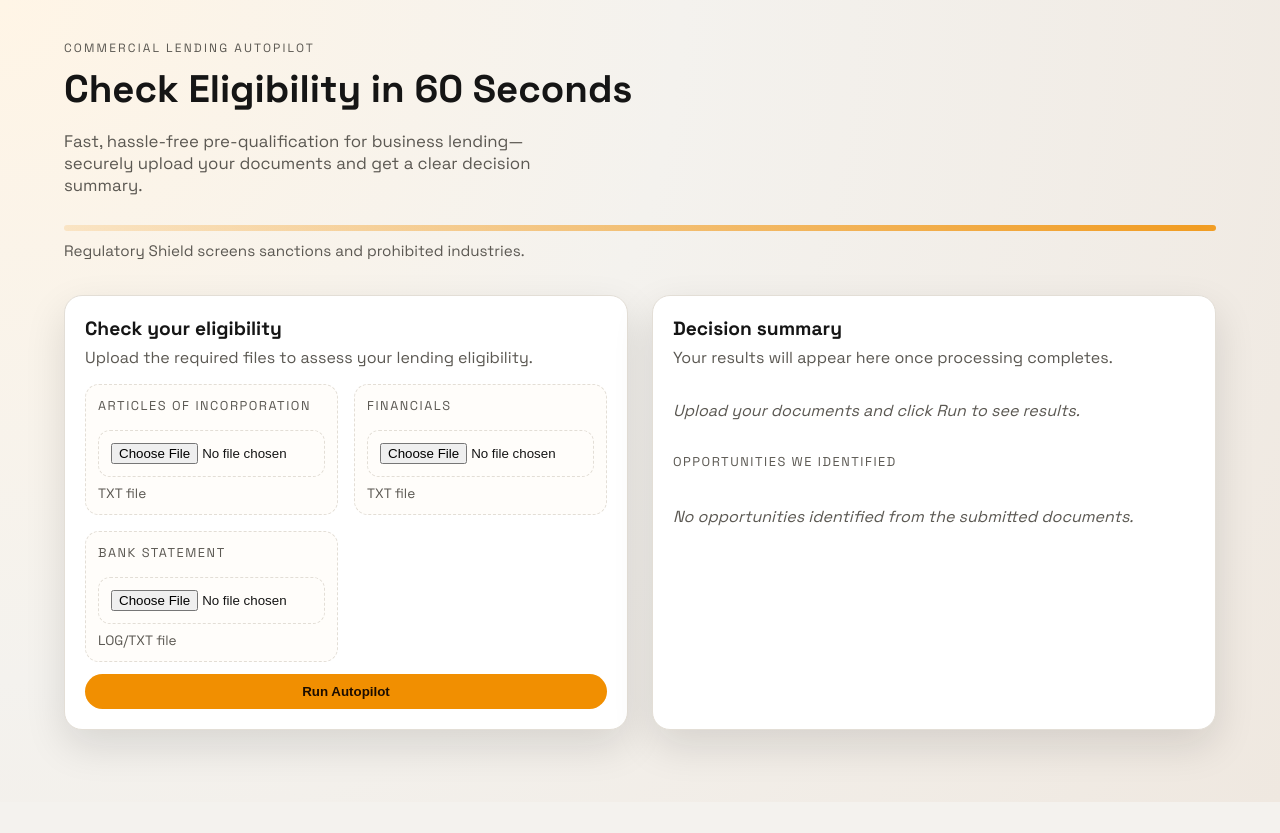
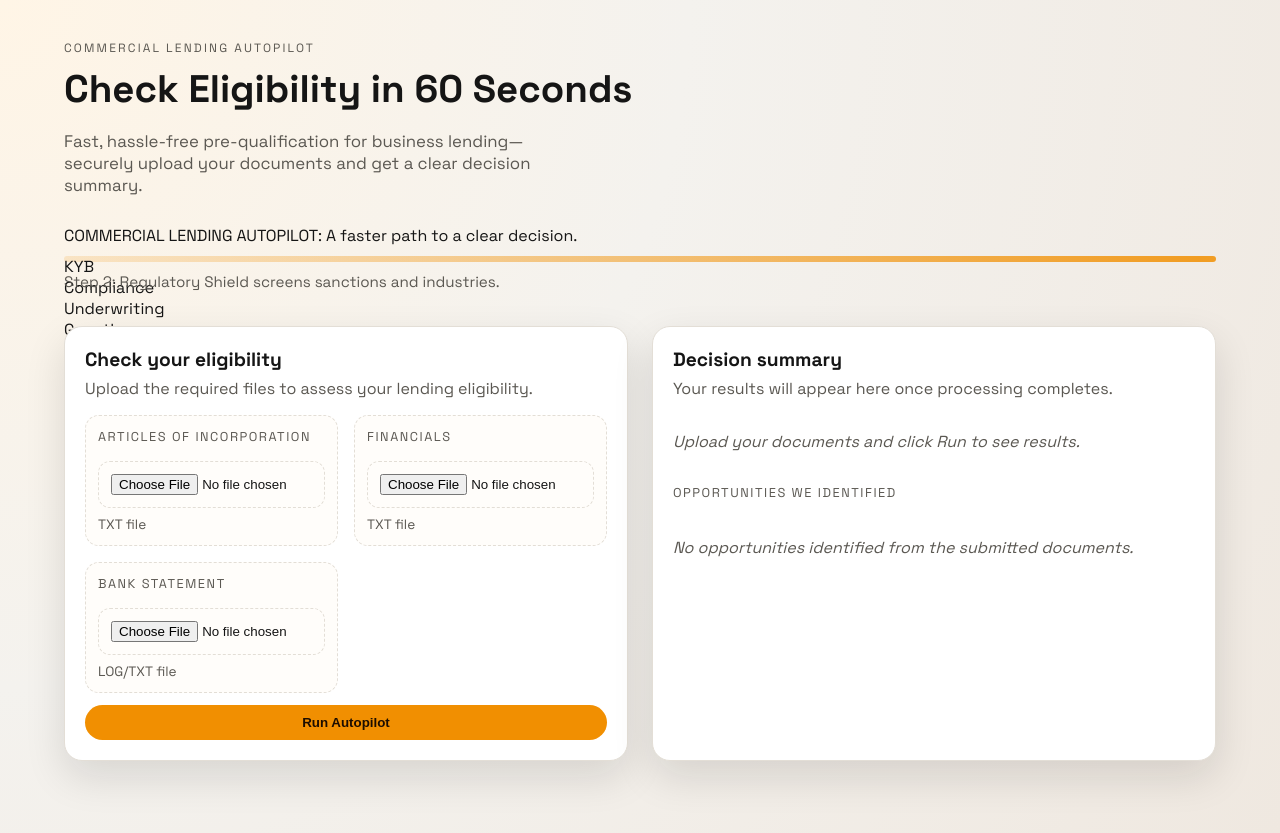
Before and after one commit to ajonescodes/mvp-codex-hackathon, a React (Vite) app in the folder kyb-ui/: page / in a window 1280 px wide. Before the commit the page ends 802 px from the top, so only its background shows below. Built offline with nearby package versions, Linux system fonts and the light colour scheme.

Commit message:
Add animated autopilot progress line

```diff
--- a/kyb-ui/src/App.jsx
+++ b/kyb-ui/src/App.jsx
@@ -81,12 +81,29 @@ export default function App() {
 
       <main>
         <section className="autopilot-banner">
-          <div className="autopilot-line" aria-hidden="true" />
+          <div className="autopilot-headline">
+            COMMERCIAL LENDING AUTOPILOT: A faster path to a clear decision.
+          </div>
+          <div className="autopilot-line" aria-hidden="true">
+            <span className="line-fill" />
+            <div className="step-dot step-1">
+              <span>KYB</span>
+            </div>
+            <div className="step-dot step-2">
+              <span>Compliance</span>
+            </div>
+            <div className="step-dot step-3">
+              <span>Underwriting</span>
+            </div>
+            <div className="step-dot step-4">
+              <span>Growth</span>
+            </div>
+          </div>
           <div className="autopilot-text" aria-live="polite">
-            <span>Autopilot running: KYB Gatekeeper verifies entity and UBOs.</span>
-            <span>Regulatory Shield screens sanctions and prohibited industries.</span>
-            <span>Credit Underwriter computes EBITDA, DSCR, and decisioning.</span>
-            <span>Relationship Sentinel surfaces cross-sell opportunities.</span>
+            <span>Step 1: KYB Gatekeeper verifies entity and UBOs.</span>
+            <span>Step 2: Regulatory Shield screens sanctions and industries.</span>
+            <span>Step 3: Credit Underwriter computes EBITDA, DSCR, and decisioning.</span>
+            <span>Step 4: Relationship Sentinel surfaces cross-sell opportunities.</span>
           </div>
         </section>
 
--- a/kyb-ui/src/index.css
+++ b/kyb-ui/src/index.css
@@ -355,7 +355,7 @@ h1 {
   top: 0;
   opacity: 0;
   transform: translateY(6px);
-  animation: cycle 12s infinite;
+  animation: cycle 15s infinite;
 }
 
 .autopilot-text span:nth-child(1) {
@@ -372,6 +372,17 @@ h1 {
 
 .autopilot-text span:nth-child(4) {
   animation-delay: 9s;
+}
+
+.autopilot-text span:nth-child(5) {
+  animation-delay: 12s;
+}
+
+.autopilot-text .major {
+  font-weight: 700;
+  text-transform: uppercase;
+  letter-spacing: 0.08em;
+  color: #3d2a12;
 }
 
 @keyframes sweep {
@@ -392,11 +403,11 @@ h1 {
     transform: translateY(6px);
   }
   10%,
-  25% {
+  22% {
     opacity: 1;
     transform: translateY(0);
   }
-  35% {
+  32% {
     opacity: 0;
     transform: translateY(-6px);
   }
```
